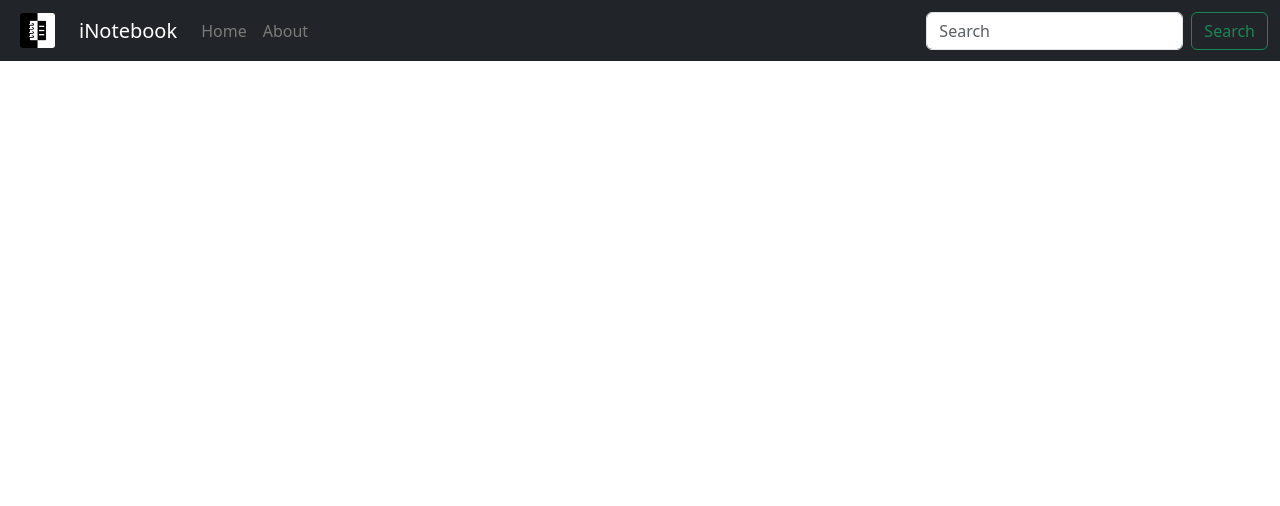
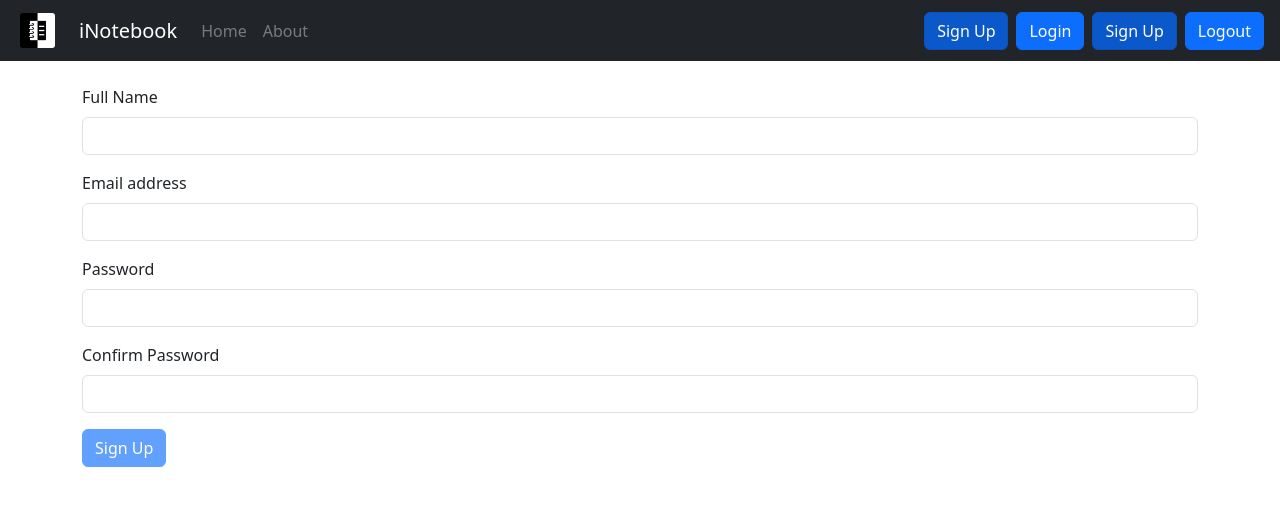
Before and after one commit to nikhivishwaa/MERN-Stack, a React (Create React App) app in the folder frontend/: page /signup in a window 1280 px wide. Shown: the top 506 px of the page. Built offline with nearby package versions, Linux system fonts and the light colour scheme.

Commit message:
adding profile button on navbar

```diff
--- a/frontend/src/App.js
+++ b/frontend/src/App.js
@@ -5,6 +5,9 @@ import Home from "./components/Body/Home";
 import React, { useState } from "react";
 import { BrowserRouter, Route, Routes } from "react-router-dom";
 import NoteState from "./context/note/NoteState";
+import Login from "./components/User/Login";
+import Signup from "./components/User/Signup";
+import Profile from "./components/User/Profile";
 
 
 function App() {
@@ -20,7 +23,16 @@ function App() {
                 <Home />
               }
             ></Route>
-            <Route path="/about" element={<About />}></Route>
+            <Route exact path="/about" element={<About />}></Route>
+          </Routes>
+          <Routes>
+            <Route exact path="/login" element={<Login />}></Route>
+          </Routes>
+          <Routes>
+            <Route exact path="/signup" element={<Signup />}></Route>
+          </Routes>
+          <Routes>
+            <Route exact path="/profile" element={<Profile />}></Route>
           </Routes>
         </div>
       </BrowserRouter>
--- a/frontend/src/components/Body/AddNote.js
+++ b/frontend/src/components/Body/AddNote.js
@@ -13,6 +13,7 @@ export default function TextForm() {
     const handleSubmit = (event) => {
         event.preventDefault();
         addNote(newnote);
+        setnewNote({ title: "", description: "", tag: "" });
     }
 
     return (
@@ -22,17 +23,17 @@ export default function TextForm() {
                 <form onSubmit={handleSubmit}>
                     <div className="mb-3">
                         <label htmlFor="title" className="form-label">Title</label>
-                        <input type="text" className="form-control" id="title" onChange={onchange} name="title" required />
+                        <input type="text" className="form-control" id="title" onChange={onchange} value={newnote.title} name="title" required />
                     </div>
                     <div className="mb-3">
                         <label htmlFor="description" className="form-label">Description</label>
-                        <input type="text" className="form-control" onChange={onchange} name="description" id="description" required />
+                        <input type="text" className="form-control" onChange={onchange} value={newnote.description} name="description" id="description" required />
                     </div>
                     <div className="mb-3">
                         <label htmlFor="tag" className="form-label">Tag</label>
-                        <input type="text" className="form-control" onChange={onchange} name="tag" id="tag" />
+                        <input type="text" className="form-control" onChange={onchange} value={newnote.tag} name="tag" id="tag" />
                     </div>
-                    <button type="submit" className="btn btn-primary">Add Note</button>
+                    <button type="submit" className="btn btn-primary" disabled={newnote.title.length < 3 || newnote.description.length < 3}>Add Note</button>
                 </form>
             </div>
         </>
--- a/frontend/src/components/Header/Navbar.js
+++ b/frontend/src/components/Header/Navbar.js
@@ -2,11 +2,14 @@ import React from 'react';
 import { NavLink } from 'react-router-dom';
 
 export default function Navbar() {
+  const logout = () => {
+    localStorage.clear();
+  }
   return (
     <nav className={`navbar navbar-expand-lg bg-dark text-white`}>
       <div className="container-fluid">
         <NavLink className="navbar-brand" to="/">
-          <img className="mx-2" src={process.env.PUBLIC_URL + "/inotebook.png"} alt="inotebook" width="35" height="35"/>
+          <img className="mx-2" src={process.env.PUBLIC_URL + "/inotebook.png"} alt="inotebook" width="35" height="35" />
         </NavLink>
         <NavLink className="navbar-brand active" to="/">iNotebook</NavLink>
         <div className="collapse navbar-collapse" id="navbarSupportedContent">
@@ -18,10 +21,14 @@ export default function Navbar() {
               <NavLink className="nav-link" to="/about">About</NavLink>
             </li>
           </ul>
-          <form className="d-flex" role="search">
-            <input className="form-control me-2" type="search" placeholder="Search" aria-label="Search" />
-            <button className="btn btn-outline-success" type="submit">Search</button>
-          </form>
+          <div className="auth-panel">
+            <NavLink className="btn btn-primary mx-1" to="/signup" role="button">Sign Up</NavLink>
+            <NavLink className="btn btn-primary mx-1" to="/login" role="button">Login</NavLink>
+          </div>
+          <div className="user-panel">
+            <NavLink className="btn btn-primary mx-1" to="/signup" role="button">Sign Up</NavLink>
+            <button className="btn btn-primary mx-1" onClick={logout} role="button">Logout</button>
+          </div>
         </div>
       </div>
     </nav>
--- /dev/null
+++ b/frontend/src/components/User/Login.js
@@ -0,0 +1,45 @@
+import React, { useState, useRef } from 'react';
+import { NavLink } from 'react-router-dom'
+import { host } from '../../context/note/NoteState';
+
+export default function Login() {
+  const ref = useRef(null);
+  const [user, setUser] = useState({ email: "", password: "" });
+  const onchange = (event) => {
+    setUser({ ...user, [event.target.name]: event.target.value });
+  }
+  const loginUser = async (event) => {
+    event.preventDefault();
+    const data = await fetch(`${host}/api/auth/login/`, {
+      method: "POST",
+      headers: {
+        "Content-Type": "application/json",
+      },
+      body: JSON.stringify(user)
+    });
+    const jsonData = await data.json();
+    if (jsonData.success) {
+      localStorage.setItem('_token', jsonData.authtoken);
+      ref.current.click();
+    }
+  }
+
+
+  return (
+    <>
+      <form onSubmit={loginUser}>
+        <div class="mb-3">
+          <label for="Email" class="form-label">Email address</label>
+          <input type="email" name="email" class="form-control" id="Email" onChange={onchange} required />
+        </div>
+        <div class="mb-3">
+          <label for="Password" class="form-label">Password</label>
+          <input type="password" name="password" class="form-control" onChange={onchange}
+            id="Password" required />
+        </div>
+        <button type="submit" class="btn btn-primary" disabled={user.email.length < 7 || user.password.length < 8}>Login</button>
+        <NavLink ref={ref} className="d-none" to="/"></NavLink>
+      </form>
+    </>
+  )
+}
--- /dev/null
+++ b/frontend/src/components/User/Profile.js
@@ -0,0 +1,20 @@
+import React from 'react'
+
+export default function Profile() {
+    const user = {name:"", email:""}
+    const getUser = async()=>{
+
+    }
+    return (
+        <div class="card" style="width: 18rem;">
+            <div class="card-header">
+                Featured
+            </div>
+            <ul class="list-group list-group-flush">
+                <li class="list-group-item">{user.name}</li>
+                <li class="list-group-item">{user.email}</li>
+                <li class="list-group-item">A third item</li>
+            </ul>
+        </div>
+    )
+}
--- /dev/null
+++ b/frontend/src/components/User/Signup.js
@@ -0,0 +1,33 @@
+import React, { useState } from 'react'
+
+export default function Signup() {
+  const [user, setUser] = useState({ name:"", email: "", password: "", cpassword:""});
+  const onchange = (event) => {
+    setUser({ ...user, [event.target.name]: event.target.value });
+  }
+  return (
+    <>
+      <form>
+        <div class="mb-3">
+          <label for="Name" class="form-label">Full Name</label>
+          <input type="text" name="name" class="form-control" id="Name" onChange={onchange} required />
+        </div>
+        <div class="mb-3">
+          <label for="Email" class="form-label">Email address</label>
+          <input type="email" name="email" class="form-control" id="Email" onChange={onchange} required />
+        </div>
+        <div class="mb-3">
+          <label for="Password" class="form-label">Password</label>
+          <input type="password" name="password" class="form-control" onChange={onchange}
+            id="Password" required />
+        </div>
+        <div class="mb-3">
+          <label for="cPassword" class="form-label">Confirm Password</label>
+          <input type="password" name="cpassword" class="form-control" onChange={onchange}
+            id="cPassword" required />
+        </div>
+        <button type="submit" class="btn btn-primary" disabled={user.email.length < 7 || user.password.length < 8}>Sign Up</button>
+      </form>
+    </>
+  )
+}
--- a/frontend/src/context/note/NoteState.js
+++ b/frontend/src/context/note/NoteState.js
@@ -15,8 +15,7 @@ import NoteContext from './NoteContext';
 //     );
 // }
 
-const host = 'http://localhost:4500';
-
+export const host = 'http://localhost:4500';
 
 const NoteState = (props) => {
     const [notes, setNotes] = useState([]);
```
Also changed, not shown: frontend/src/components/Body/Notes.js (+81 -22 lines).
